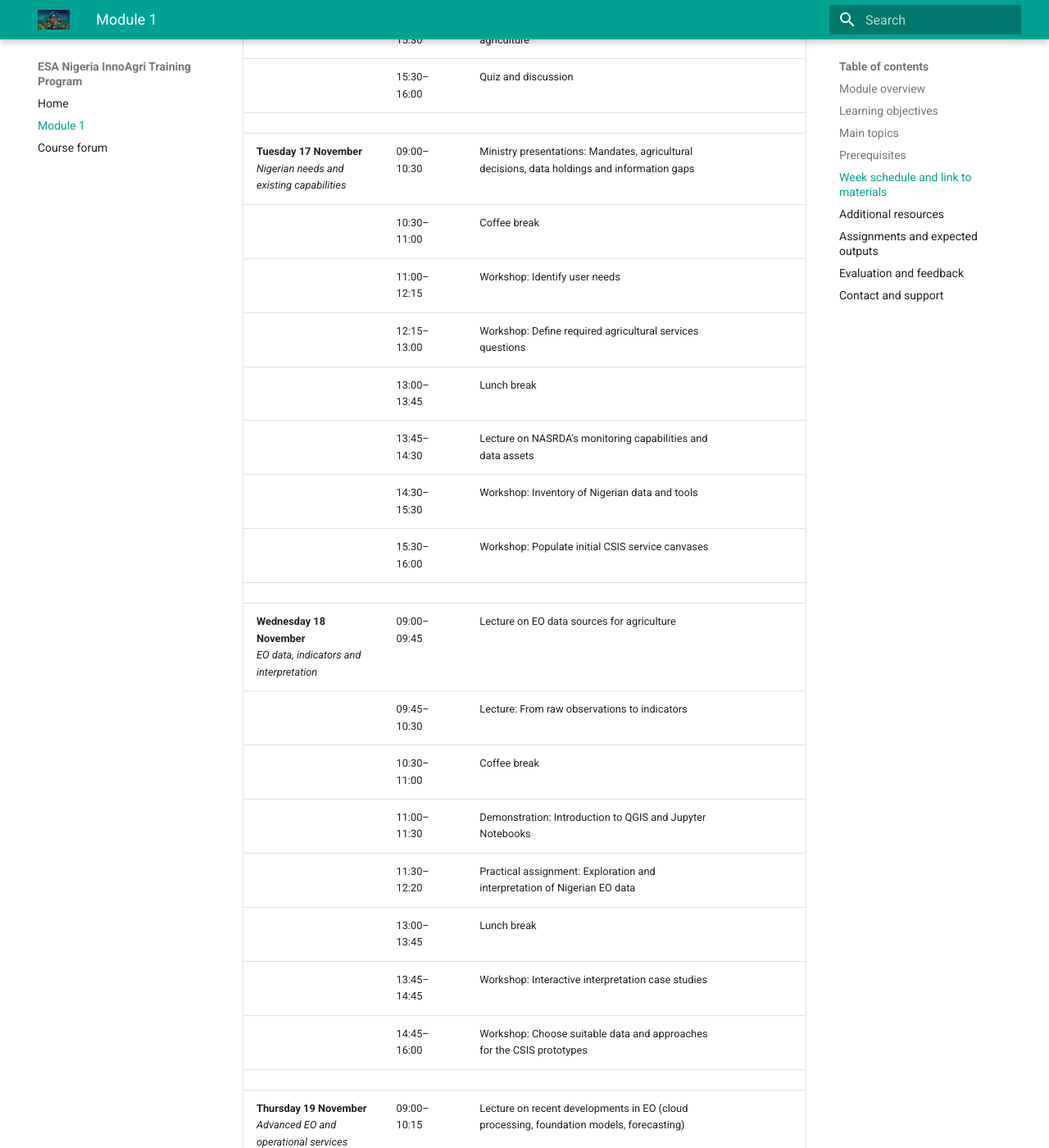
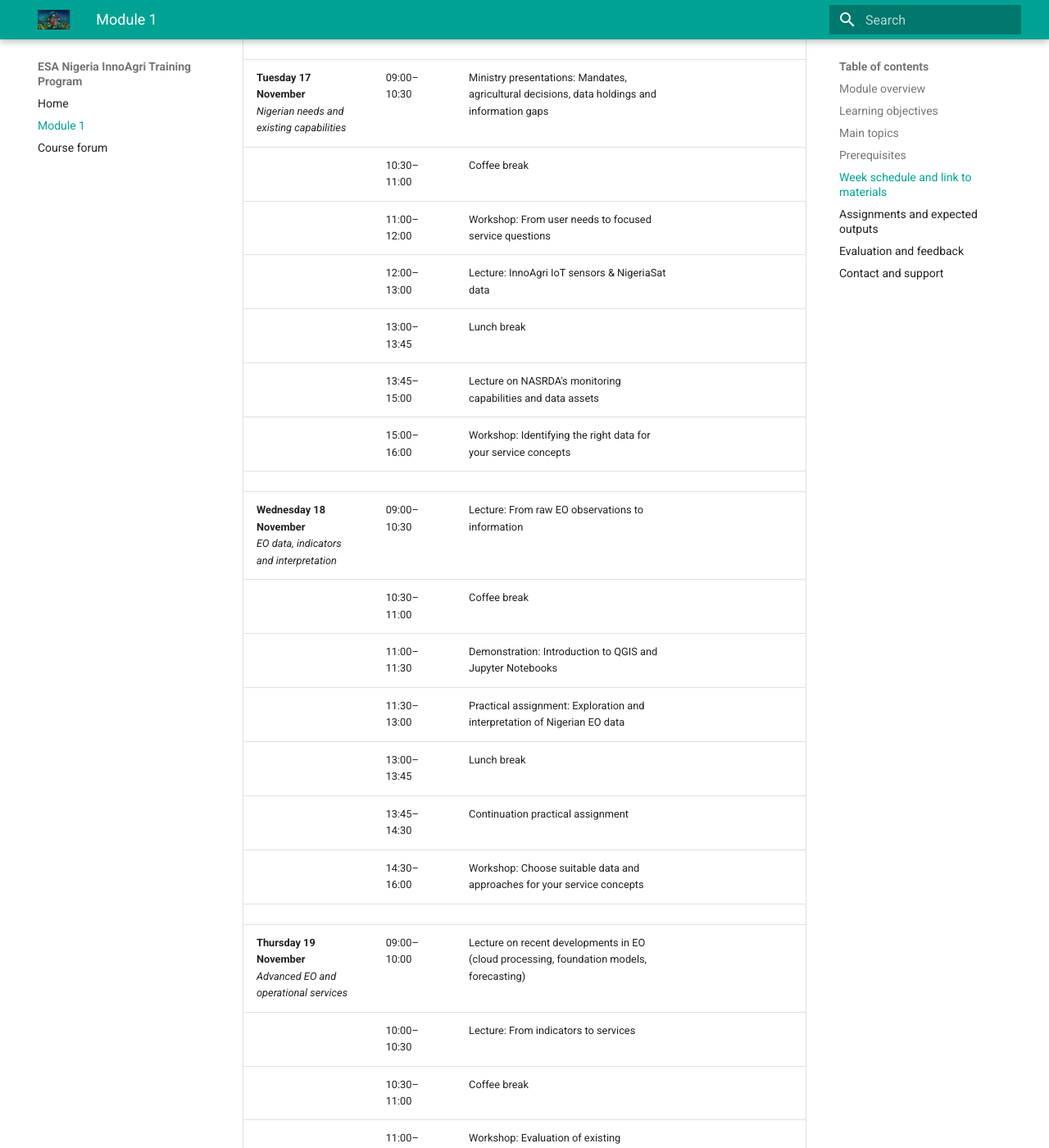
Before and after one commit to ESA-Nigeria-InnoAgri/InnoAgri-training, an MkDocs documentation site: the page built from docs/module-01/index.md, in a window 1280 px wide and 1400 px high, scrolled down 3665 px. Shown: the whole window at 82% size. Built offline with MkDocs 1.6.1 and Material for MkDocs 9.7.7, drawn with Linux system fonts in a browser that asks for light colours; some of the changed text lies outside the part shown.

Commit message:
simplified schedule, first ppt

```diff
--- a/docs/module-01/index.md
+++ b/docs/module-01/index.md
@@ -1,7 +1,4 @@
 # Module 1 - Introduction to EO and Applications for Agriculture
-
-> A **PDF version** of this week's program can be downloaded [here](../module-01/resources/InnoAgri_Week1_Participant_Programme_v2.pdf).
-
 
 ## Module overview
 
@@ -9,11 +6,11 @@
 **Level:** Basic
 **Lead:** VITO
 **Additional teachers:** RAMANI
-**Target audience:** Ministry of Agriculture, Ministry of Livestock, Ministry of Water Resources Management and relevant NASRDA staff
+**Target audience:** Key Nigerian stakeholders, including Ministries of Agriculture, Livestock, Water Resources Management and related National organizations
 
 Module 1 provides a **high-level introduction to Earth Observation (EO) and its applications for agricultural monitoring**. It is designed to create a common understanding among participants with different technical and institutional backgrounds before the programme moves into more specialised modules.
 
-The week also has an important co-development function. Alongside the introductory training, participants will discuss existing agricultural monitoring activities and datasets, assess their own technical capacity, and contribute to defining the **user needs, scope and priorities of the Climate-Smart Information System (CSIS)**.
+The week also has an important ideation function. Alongside the introductory training, participants will discuss existing agricultural monitoring activities and datasets, assess their own technical capacity, and contribute to defining the **user needs, scope and priorities of the Climate-Smart Information System (CSIS)**.
 
 
 ## Learning objectives
@@ -97,36 +94,33 @@ All participants are requested to:
 
 | Day & Theme | Time | Session | Materials |
 | :--- | :--- | :--- | :--- |
-| **Monday 16 November**<br>*Welcome and EO foundations* | 09:00–10:30 | Welcome remarks by NASRDA, EU Delegation and participating ministries | |
+| **Monday 16 November**<br>*Welcome and EO foundations* | 09:00–10:30 | Welcome remarks by NASRDA, EU Delegation, participating ministries and trainers | |
 | | 10:30–11:00 | Coffee break | |
-| | 11:00–11:40 | Lecture on project objectives, CSIS vision, training program and Week 1 goals | |
-| | 11:40–12:10 | Participant survey: Assess experience, expectations, current knowledge and interests | |
+| | 11:00–11:40 | Lecture on project objectives, training program and Week 1 goals | [Slides](../module-01/resources/lectures/1_project_intro.pdf) |
+| | 11:40–12:10 | Participant survey: Assess experience, expectations, current knowledge and interests | *Anonymized output will be shared here* |
 | | 12:10–13:00 | Lecture to introduce the CSIS co-design exercise | |
 | | 13:00–13:45 | Lunch break | |
-| | 13:45–14:45 | Lecture on EO principles, sensor types, resolution, strengths and limitations | |
-| | 14:45–15:30 | Discovering examples of EO applications in agriculture | |
+| | 13:45–15:30 | Lecture on EO principles, and main applictions in agriculture | |
 | | 15:30–16:00 | Quiz and discussion | |
 | | | | |
 | **Tuesday 17 November**<br>*Nigerian needs and existing capabilities* | 09:00–10:30 | Ministry presentations: Mandates, agricultural decisions, data holdings and information gaps | |
 | | 10:30–11:00 | Coffee break | |
-| | 11:00–12:15 | Workshop: Identify user needs | |
-| | 12:15–13:00 | Workshop: Define required agricultural services questions | |
+| | 11:00–12:00 | Workshop: From user needs to focused service questions | |
+| | 12:00–13:00 | Lecture: InnoAgri IoT sensors & NigeriaSat data | |
 | | 13:00–13:45 | Lunch break | |
-| | 13:45–14:30 | Lecture on NASRDA's monitoring capabilities and data assets | |
-| | 14:30–15:30 | Workshop: Inventory of Nigerian data and tools | |
-| | 15:30–16:00 | Workshop: Populate initial CSIS service canvases | |
+| | 13:45–15:00 | Lecture on NASRDA's monitoring capabilities and data assets | |
+| | 15:00–16:00 | Workshop: Identifying the right data for your service concepts | |
 | | | | |
-| **Wednesday 18 November**<br>*EO data, indicators and interpretation* | 09:00–09:45 | Lecture on EO data sources for agriculture | |
-| | 09:45–10:30 | Lecture: From raw observations to indicators | |
+| **Wednesday 18 November**<br>*EO data, indicators and interpretation* | 09:00–10:30 | Lecture: From raw EO observations to information | |
 | | 10:30–11:00 | Coffee break | |
 | | 11:00–11:30 | Demonstration: Introduction to QGIS and Jupyter Notebooks | |
-| | 11:30–12:20 | Practical assignment: Exploration and interpretation of Nigerian EO data | |
+| | 11:30–13:00 | Practical assignment: Exploration and interpretation of Nigerian EO data | |
 | | 13:00–13:45 | Lunch break | |
-| | 13:45–14:45 | Workshop: Interactive interpretation case studies | |
-| | 14:45–16:00 | Workshop: Choose suitable data and approaches for the CSIS prototypes  | |
+| | 13:45–14:30 | Continuation practical assignment | |
+| | 14:30–16:00 | Workshop: Choose suitable data and approaches for your service concepts  | |
 | | | | |
-| **Thursday 19 November**<br>*Advanced EO and operational services* | 09:00–10:15 | Lecture on recent developments in EO (cloud processing, foundation models, forecasting) | |
-| | 10:15–10:30 | Lecture: From indicators to services | |
+| **Thursday 19 November**<br>*Advanced EO and operational services* | 09:00–10:00 | Lecture on recent developments in EO (cloud processing, foundation models, forecasting) | |
+| | 10:00–10:30 | Lecture: From indicators to services | |
 | | 10:30–11:00 | Coffee break | |
 | | 11:00–12:30 | Workshop: Evaluation of existing monitoring systems | |
 | | 12:30–13:00 | Discussion: Shared lessons from the platform review | |
@@ -135,22 +129,10 @@ All participants are requested to:
 | | 14:15–15:30 | Workshop: Refine service canvasses with enhanced capabilities | |
 | | 15:30–16:00 | Workshop: Identify shared capabilities across service canvasses | |
 | | | | |
-| **Friday 20 November**<br>*Integration, evaluation and closing* | 09:00–09:40 | Final service canvas review | |
-| | 09:40–10:30 | Workshop: Towards an integrated CSIS | |
-| | 10:30–11:00 | Coffee break | |
-| | 11:00–13:00 | Workshop: CSIS prototype investigation - how to get started? | |
-| | 13:00–13:45 | Lunch break | |
-| | 13:45–14:15 | Discussion: Priorities and next steps for the CSIS prototypes | |
-| | 14:15–15:00 | Participant survey: Individual learning and course feedback | |
-| | 15:00–16:00 | Closing ceremony and certificates | |
-
-
-## Additional resources
-
-- [Background reading 1 - placeholder](#)
-- [Background reading 2 - placeholder](#)
-- [Useful EO data portals - placeholder](#)
-- [Optional videos / tutorials - placeholder](#)
+| **Friday 20 November**<br>*Evaluation and closing* | 09:00–10:00 | Ideation canvas pitches | |
+| | 10:00–10:30 | Conclusion on CSIS priorities | |
+| | 10:30–11:30 | Participant surveys: Individual learning and course feedback | |
+| | 11:30–12:30 | Closing ceremony | |
 
 
 ## Assignments and expected outputs
```
Also changed, not shown: other parts of docs/module-01/index.md (+1 -4 lines), 1 other file.
